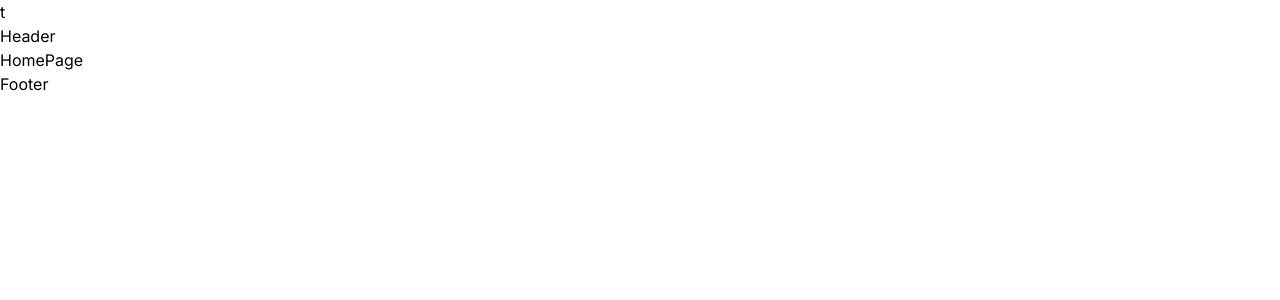
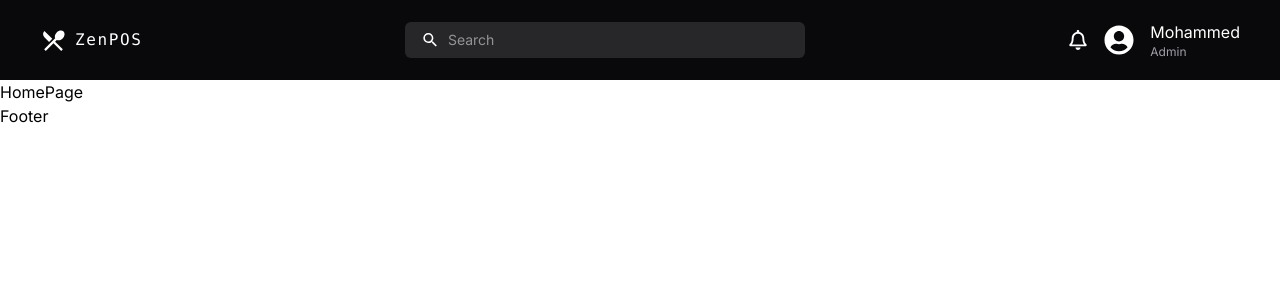
Before and after one commit to hanisx019/zen-pos, a React (Vite) app in the folder client/: page / in a window 1280 px wide. Shown: the top 300 px of the page. Built offline with nearby package versions, Linux system fonts and the light colour scheme.

Commit message:
add Navbar

```diff
--- a/client/package.json
+++ b/client/package.json
@@ -13,6 +13,7 @@
     "@tailwindcss/vite": "^4.1.17",
     "react": "^19.2.0",
     "react-dom": "^19.2.0",
+    "react-icons": "^5.5.0",
     "react-router-dom": "^7.9.6",
     "tailwindcss": "^4.1.17"
   },
--- a/client/src/App.jsx
+++ b/client/src/App.jsx
@@ -6,7 +6,7 @@ import Layout from './layouts/Layout.jsx'
 
 const App = () => {
   return (
-    <>t
+    <>
       <Routes>
         <Route path='/' element={<Layout/>}>
           <Route index element={<HomePage/>}/>
--- a/client/src/components/shared/Header.jsx
+++ b/client/src/components/shared/Header.jsx
@@ -1,8 +1,36 @@
-import React from 'react'
+import { MdOutlineRestaurantMenu } from "react-icons/md";
+import { FaRegBell } from "react-icons/fa";
+import { FaUserCircle } from "react-icons/fa";
+import { MdSearch } from "react-icons/md";
+
+
 
 const Header = () => {
   return (
-    <div>Header</div>
+    <div className='bg-zinc-950 w-full h-20 text-white flex items-center justify-between px-10'>
+
+      <div className="flex items-center gap-2">
+        <MdOutlineRestaurantMenu size={27} color="white" />
+        <p className="font-mono tracking-widest select-none">ZenPOS</p>
+      </div>
+
+      <div className="flex items-center gap-2 bg-zinc-800 w-1/3 h-9 rounded-md px-4">
+        <MdSearch size={20} color="white"/>
+        <input className="w-full outline-0 text-sm" type="text" placeholder="Search"/>
+      </div>
+
+
+      <div className="flex items-center gap-4">
+        <FaRegBell size={20} color="white" />
+        <FaUserCircle size={30} color="white"/>
+        <div >
+          <h3 className="text-md text-center">Mohammed</h3>
+          <p className="text-xs text-zinc-400 ">Admin</p>
+        </div>
+      </div>
+
+
+    </div>
   )
 }
 
```
Also changed, not shown: 1 other file (tests, documents, lock files or other folders).
